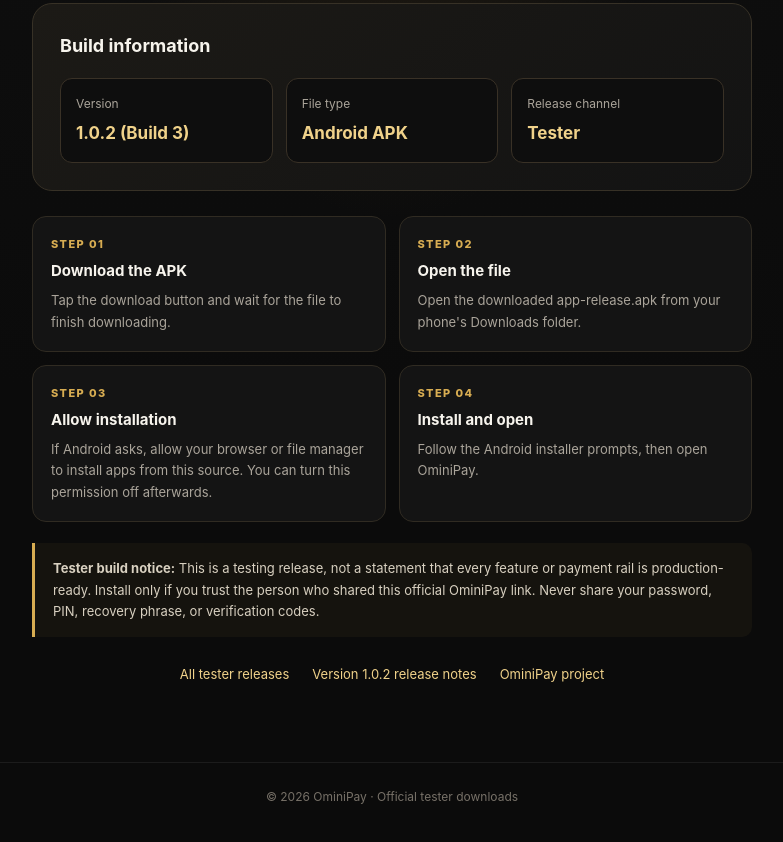
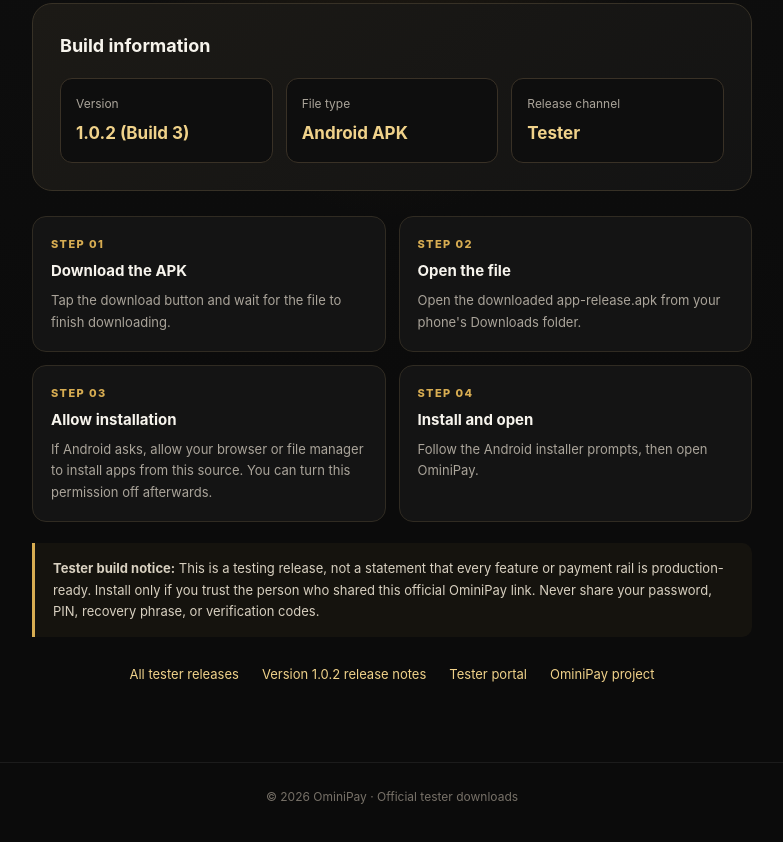
Before and after one commit to OminiCodes/OminiPay-Downloads, a plain HTML site: page index.html in a window 1280 px wide. Shown: the part 667-1509 px from the top of the page, without its empty margins (248-1031 px from the left). Drawn offline with Linux system fonts and the light colour scheme.

Commit message:
Link download page to tester portal

```diff
--- a/index.html
+++ b/index.html
@@ -76,6 +76,7 @@ footer{border-top:1px solid #ffffff12;padding:24px 0 35px;color:#777168;text-ali
   <nav class="links" aria-label="More OminiPay links">
     <a href="https://github.com/OminiCodes/OminiPay-Downloads/releases">All tester releases</a>
     <a href="https://github.com/OminiCodes/OminiPay-Downloads/releases/tag/tester-v1.0.2">Version 1.0.2 release notes</a>
+    <a href="https://ominicodes.github.io/OminiPay-Downloads/testers/">Tester portal</a>
     <a href="https://github.com/Omini-Technologies/OminiPay">OminiPay project</a>
   </nav>
 </main>
```
